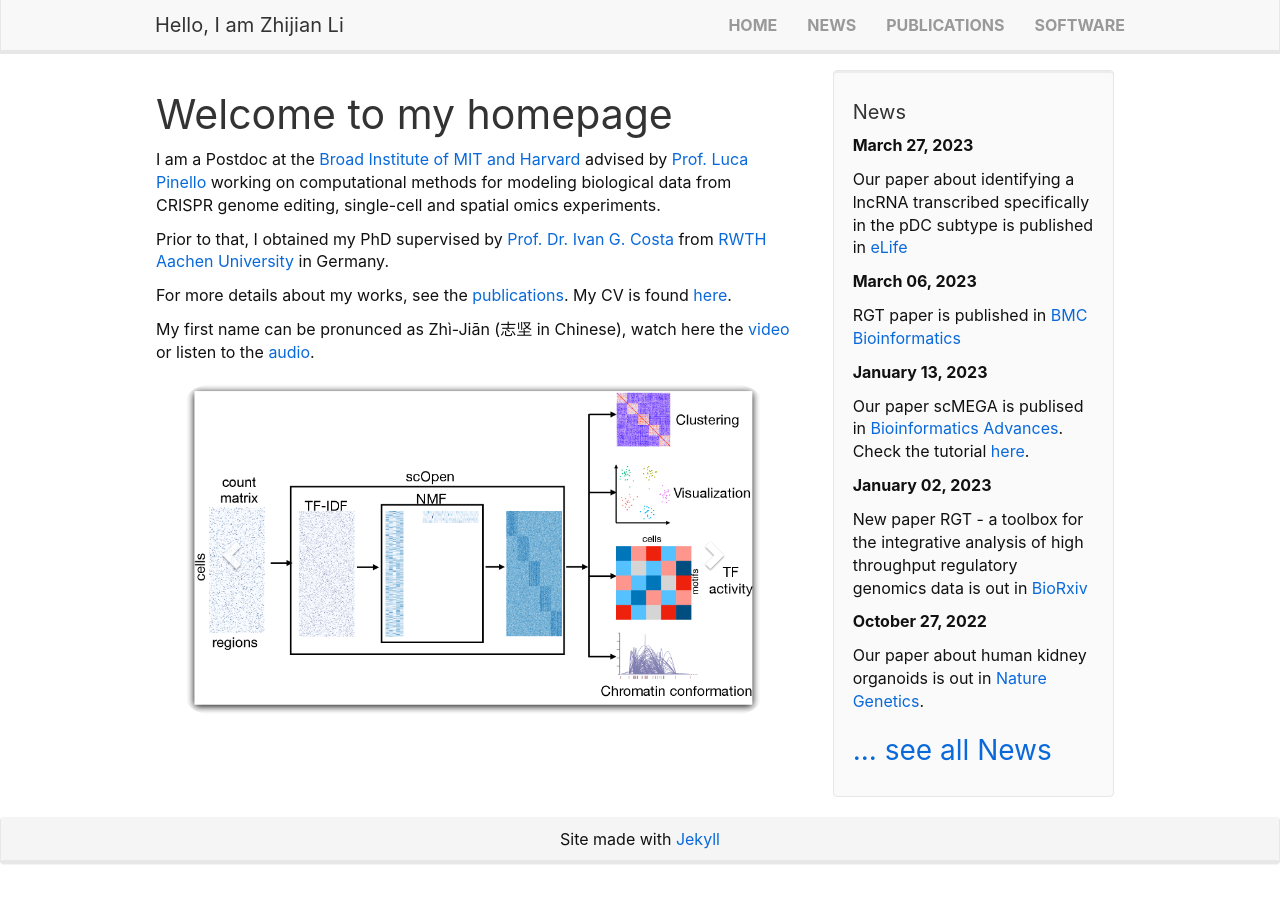
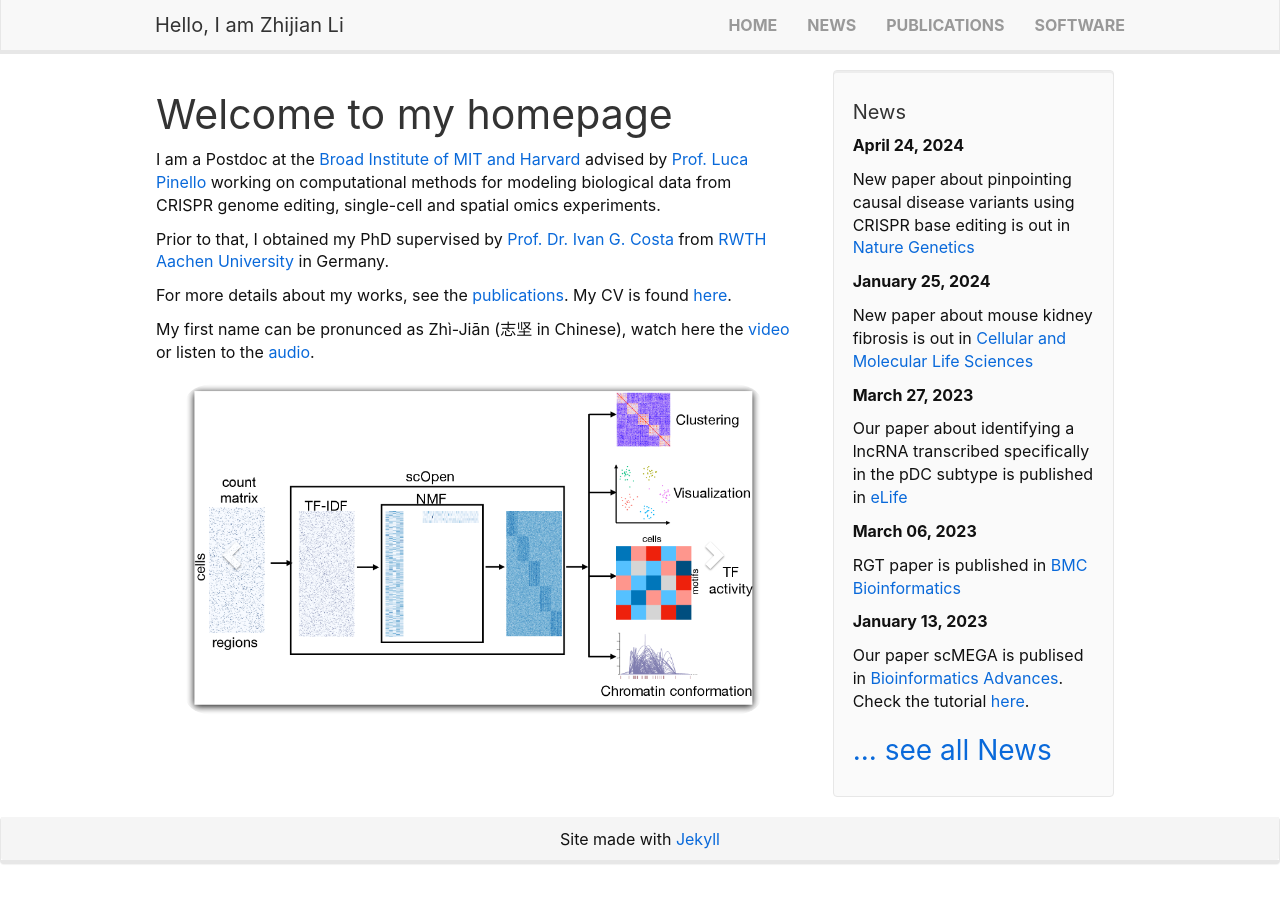
Before and after one commit to lzj1769/lzj1769.github.io, a Jekyll site: the page built from _pages/home.md, in a window 1280 px wide. Built offline with Jekyll 4.4.1, drawn with Linux system fonts in a browser that asks for light colours; nearby versions of some CDN libraries.

Commit message:
update news

```diff
--- a/_data/news.yml
+++ b/_data/news.yml
@@ -1,3 +1,9 @@
+- date: April 24, 2024
+  headline: New paper about pinpointing causal disease variants using CRISPR base editing is out in [Nature Genetics](https://www.nature.com/articles/s41588-024-01726-6)
+
+- date: January 25, 2024
+  headline: New paper about mouse kidney fibrosis is out in [Cellular and Molecular Life Sciences](https://link.springer.com/article/10.1007/s00018-024-05118-1)
+
 - date: March 27, 2023
   headline: Our paper about identifying a lncRNA transcribed specifically in the pDC subtype is published in [eLife](https://elifesciences.org/articles/83342)
 
```
